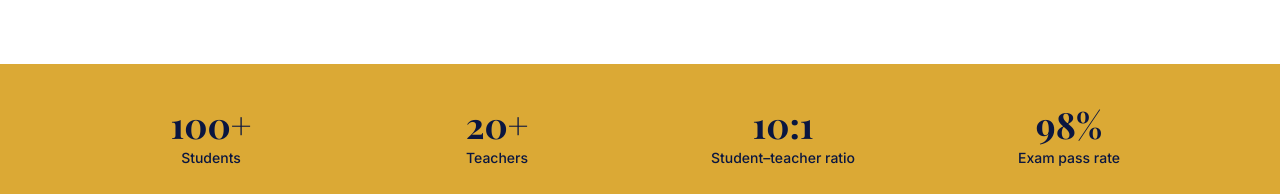
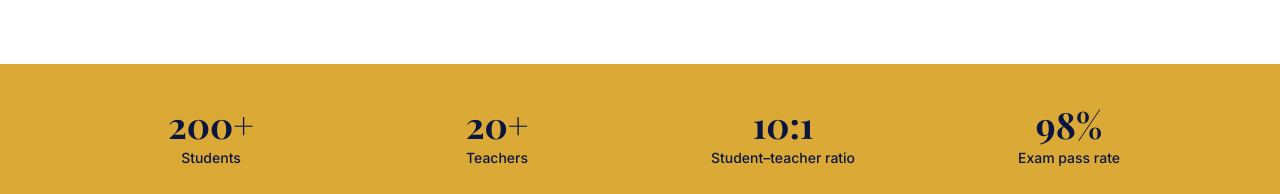
Before and after one commit to Deorum-1/Potential-Pillars, a React (Vite) app in the folder potential-pillars/: page / in a window 1280 px wide. Shown: the part 1326-1520 px from the top of the page. Built offline with nearby package versions, Linux system fonts and the light colour scheme.

Commit message:
updated file

```diff
--- a/potential-pillars/src/data/content.js
+++ b/potential-pillars/src/data/content.js
@@ -35,7 +35,7 @@ export const programs = [
 ];
 
 export const stats = [
-  { value: "100+", label: "Students" },
+  { value: "200+", label: "Students" },
   { value: "20+", label: "Teachers" },
   { value: "10:1", label: "Student–teacher ratio" },
   { value: "98%", label: "Exam pass rate" },
```
